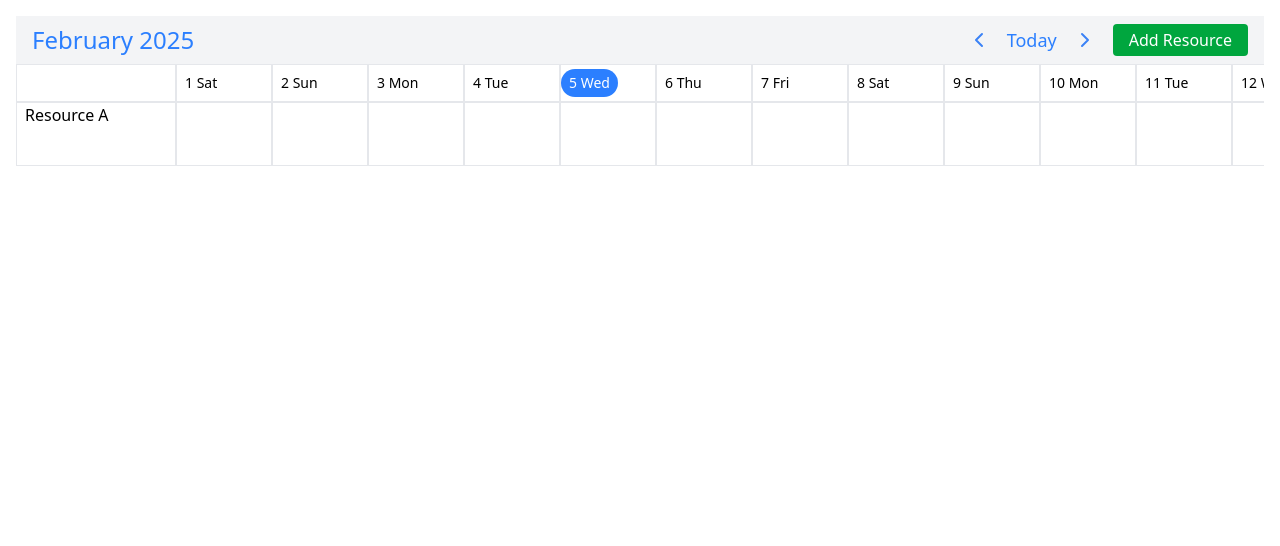
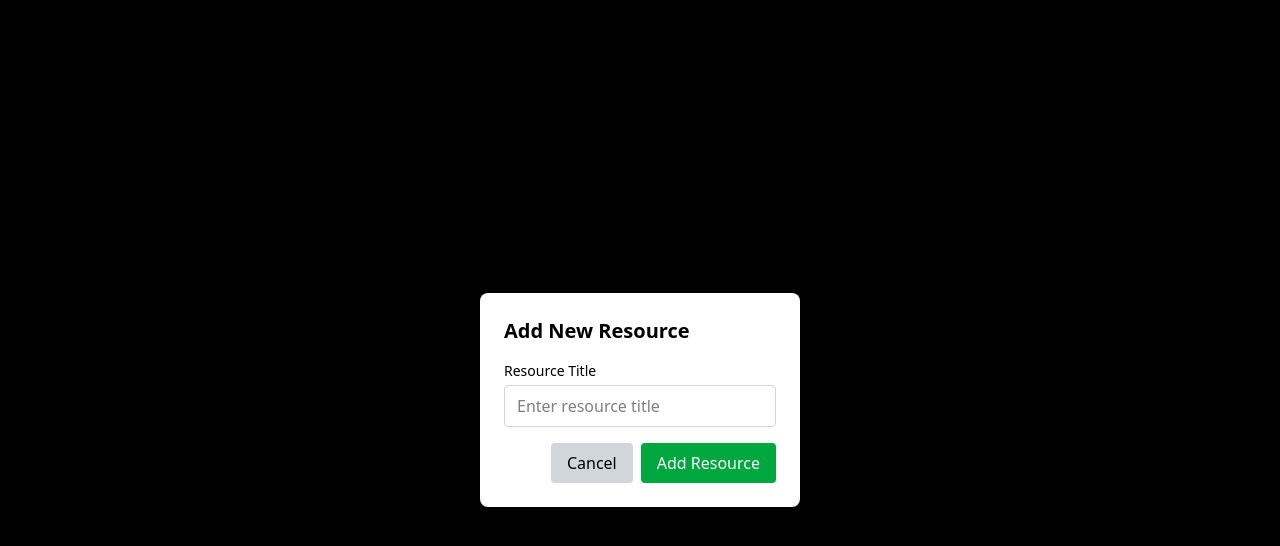
Before and after one commit to Aman-Singh-Kushwaha/resource-timeline, a React (Vite) app: page / in a window 1280 px wide. Both pictures are taken after a click on the button "Add Resource". Shown: the top 546 px of the page. Built offline with nearby package versions, Linux system fonts and the light colour scheme.

Commit message:
add resource form

```diff
--- a/src/components/CalendarNav.jsx
+++ b/src/components/CalendarNav.jsx
@@ -2,11 +2,11 @@ import React, {useState, useContext} from 'react';
 import { CalendarContext } from '../context/CalendarContext';
 import { ChevronLeftIcon, ChevronRightIcon } from 'lucide-react';
 import { format } from 'date-fns';
-import CalendarDialog from './CalenderDialog';
-
+import ResourceDialog from './ResourceDialog';
 
 const CalendarNav = () => {
-  const { currentMonth, setCurrentMonth, setCurrentDate } = useContext (CalendarContext);
+  const { currentMonth, setCurrentMonth, setCurrentDate, addResource } = useContext(CalendarContext);
+  const [isResourceDialogOpen, setIsResourceDialogOpen] = useState(false);
 
   const [isDatepickerOpen, setIsDatepickerOpen] = useState(false);
   const handleMonthClick = () => {
@@ -36,6 +36,11 @@ const CalendarNav = () => {
     const today = new Date();
     setCurrentMonth(new Date(today.getFullYear(), today.getMonth(), 1));
     setCurrentDate(today);
+  };
+
+  const handleAddResource = (title) => {
+    addResource(title);
+    setIsResourceDialogOpen(false);
   };
 
   return (
@@ -72,13 +77,19 @@ const CalendarNav = () => {
           <ChevronRightIcon color="rgb(59 130 246)" className="hover:opacity-70" />
         </button>
         <button
-          onClick={() => console.log("Add Resource clicked")}
+          onClick={() => setIsResourceDialogOpen(true)}
           className="px-4 py-1 bg-green-600 text-white rounded hover:bg-green-700"
         >
           Add Resource
         </button>
       </div>
-
+      {isResourceDialogOpen && (
+        <ResourceDialog
+          isOpen={isResourceDialogOpen}
+          onClose={() => setIsResourceDialogOpen(false)}
+          onSubmit={handleAddResource}
+        />
+      )}
     </div>
   );
 };
--- /dev/null
+++ b/src/components/ResourceDialog.jsx
@@ -0,0 +1,57 @@
+import React, { useState } from 'react';
+
+const ResourceDialog = ({ isOpen, onClose, onSubmit }) => {
+  const [resourceTitle, setResourceTitle] = useState('');
+
+  if (!isOpen) return null;
+
+  const handleSubmit = (e) => {
+    e.preventDefault();
+    if (resourceTitle.trim() === '') return;
+    onSubmit(resourceTitle.trim());
+    setResourceTitle('');
+  };
+
+  return (
+    <div className="fixed inset-0 flex items-center justify-center bg-black bg-opacity-30 z-50">
+      <div className="bg-white p-6 rounded-lg shadow-lg w-80">
+        <h3 className="text-xl font-bold mb-4">Add New Resource</h3>
+        <form onSubmit={handleSubmit}>
+          <div className="mb-4">
+            <label
+              htmlFor="resourceTitle"
+              className="block text-sm font-medium mb-1"
+            >
+              Resource Title
+            </label>
+            <input
+              id="resourceTitle"
+              type="text"
+              value={resourceTitle}
+              onChange={(e) => setResourceTitle(e.target.value)}
+              className="w-full border border-gray-300 rounded px-3 py-2 focus:outline-none focus:ring-2 focus:ring-blue-500"
+              placeholder="Enter resource title"
+            />
+          </div>
+          <div className="flex justify-end space-x-2">
+            <button
+              type="button"
+              onClick={onClose}
+              className="px-4 py-2 bg-gray-300 text-black rounded hover:bg-gray-400"
+            >
+              Cancel
+            </button>
+            <button
+              type="submit"
+              className="px-4 py-2 bg-green-600 text-white rounded hover:bg-green-700"
+            >
+              Add Resource
+            </button>
+          </div>
+        </form>
+      </div>
+    </div>
+  );
+};
+
+export default ResourceDialog;
```
